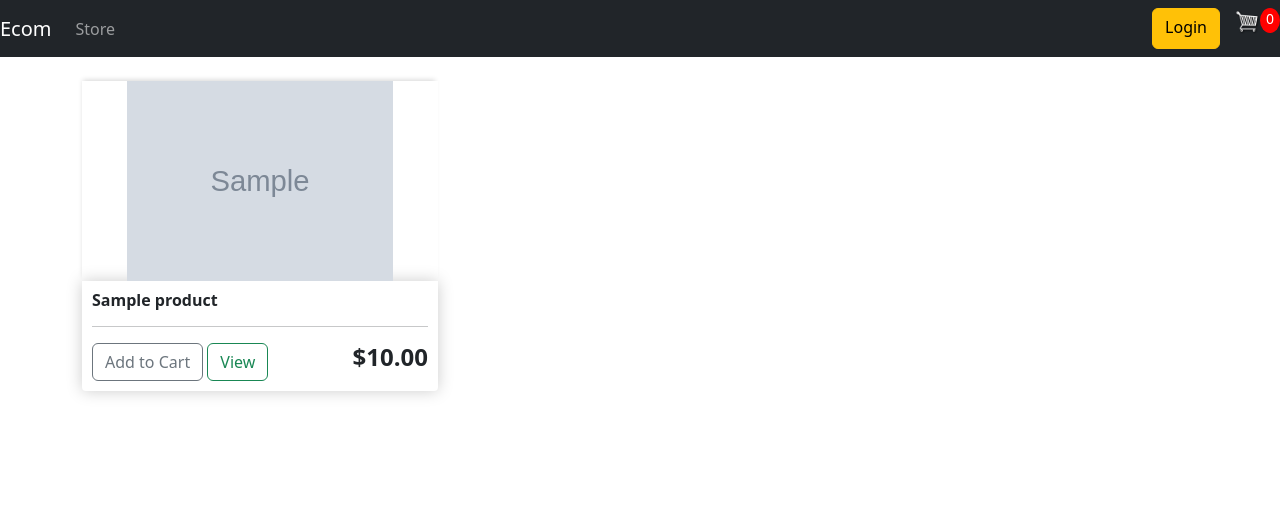
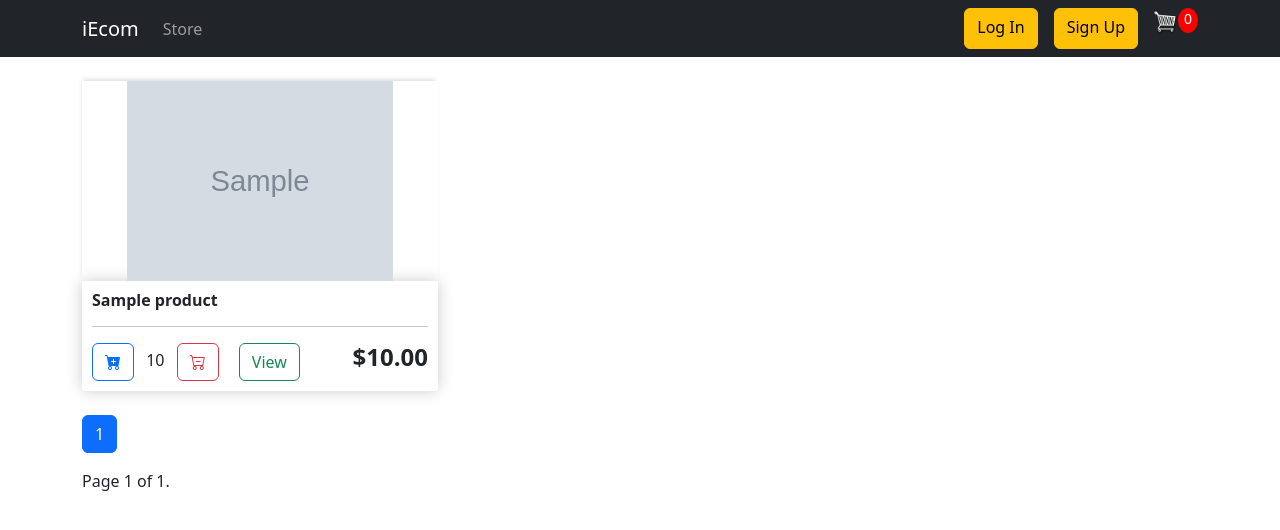
Before and after one commit to IM09112001/firsteccomerce, a Django app: page /store/ in a window 1280 px wide. Shown: the top 530 px of the page. Run offline with Django 5.2, Linux system fonts and the light colour scheme; tables that the repository leaves empty hold one stand-in row (values such as "Sample post"); grey boxes marked "Sample" are stand-in pictures; some libraries are stand-ins or nearby versions.

Commit message:
add some features

```diff
--- a/config/settings.py
+++ b/config/settings.py
@@ -25,7 +25,7 @@ BASE_DIR = Path(__file__).resolve().parent.parent
 SECRET_KEY = config('SECRET_KEY')
 
 # SECURITY WARNING: don't run with debug turned on in production!
-DEBUG = config('DEBUG', default=False, cast=bool)
+DEBUG = config('DEBUG', default=True, cast=bool)
 
 ALLOWED_HOSTS = ['*']
 
--- a/store/models.py
+++ b/store/models.py
@@ -5,6 +5,7 @@ class Customer(models.Model):
     user = models.OneToOneField(User, null=True, blank=True, on_delete=models.CASCADE)
     name = models.CharField(max_length=200, null=True)
     email = models.EmailField(max_length=200, null=True)
+    # profile_img = models.ImageField(verbose_name=)
 
     def __str__(self):
         return self.name
@@ -25,6 +26,12 @@ class Product(models.Model):
         except:
             url = ''
         return url
+
+    def get_quantity(self):
+        # Retrieve the total quantity of the product across all orders
+        order_items = OrderItem.objects.filter(product=self)
+        total_quantity = sum([item.quantity for item in order_items])
+        return total_quantity
 
 class Order(models.Model):
     customer = models.ForeignKey(Customer, on_delete=models.SET_NULL, null=True, blank=True)
--- a/store/urls.py
+++ b/store/urls.py
@@ -16,17 +16,25 @@ Including another URLconf
 """
 
 from django.urls import path
-from .views import StoreListView, cart, store, checkout, updateItem, proccessOrder
+from .views import StoreListView, cart, store, checkout, updateItem, proccessOrder, product_info, login_view, sign_up, sign_out
+from django.conf.urls import handler404
 
 app_name = 'store'
 
+handler404 = 'store.views.error_404'
 
 urlpatterns = [
-    path("", StoreListView.as_view(), name='list'),
+    path('', store, name="store"),
     path('store/', store, name="store"),
 	path('cart/', cart, name="cart"),
 	path('checkout/', checkout, name="checkout"),
 
+    path('login/', login_view, name='login'),
+    path('sign-up/', sign_up, name='sign_up'),
+    path('sign-out/', sign_out, name='sign_out'),
+
+    path('product/<int:product_id>/', product_info, name='product_info'),
+
 	path('update_item/', updateItem, name="update_item"),
 	path('process_order/', proccessOrder, name="process_order"),
 ]
--- a/store/views.py
+++ b/store/views.py
@@ -1,8 +1,11 @@
-from django.shortcuts import render
+from django.shortcuts import render, get_object_or_404, redirect
 from django.views.generic import TemplateView
 from django.http import JsonResponse
 import json
 import datetime
+from django.contrib.auth.forms import AuthenticationForm, UserCreationForm
+from django.contrib.auth import login, authenticate, logout
+from django.core.paginator import Paginator, EmptyPage, PageNotAnInteger
 
 from .models import *
 from .utils import cookieCart, cartData, guestOrder
@@ -13,10 +16,25 @@ class StoreListView(TemplateView):
 
 def store(request):
     data = cartData(request)
+    products = Product.objects.all()
+
+    items_per_page = request.GET.get('page_count') if request.GET.get('page_count') else 1
+    paginator = Paginator(products, items_per_page)
+
+    page = request.GET.get('page')
+
+    try:
+        # Get the corresponding page from the paginator
+        products = paginator.page(page)
+    except PageNotAnInteger:
+        # If page is not an integer, deliver the first page.
+        products = paginator.page(1)
+    except EmptyPage:
+        # If page is out of range, deliver the last page of results.
+        products = paginator.page(paginator.num_pages)
 
     cartItems = data['cartItems']
 
-    products = Product.objects.all()
     context = {
         'products':products,
         'cartItems': cartItems
@@ -42,6 +60,18 @@ def checkout(request):
 
     context = {'items':items, 'order':order, 'cartItems': cartItems}
     return render(request, 'checkout.html', context)
+
+def product_info(request, product_id):
+    data = cartData(request)
+
+    cartItems = data['cartItems']
+
+    product = get_object_or_404(Product, id=product_id)
+    context = {'cartItems': cartItems,'product': product}
+    return render(request, 'product_info.html', context)
+
+def error_404(request, exception):
+    return render(request, '404.html', status=404)
 
 def updateItem(request):
     data = json.loads(request.body)
@@ -103,3 +133,32 @@ def proccessOrder(request):
     order.save()
 
     return JsonResponse('Payment submitted...', safe=False)
+
+def login_view(request):
+    if request.method == 'POST':
+        form = AuthenticationForm(request, request.POST)
+        if form.is_valid():
+            username = form.cleaned_data.get('username')
+            password = form.cleaned_data.get('password')
+            user = authenticate(username=username, password=password)
+            if user:
+                login(request, user)
+                return redirect('store:store')
+    else:
+        form = AuthenticationForm()
+    return render(request, 'login.html', {'form': form})
+
+def sign_up(request):
+    if request.method == 'POST':
+        form = UserCreationForm(request.POST)
+        if form.is_valid():
+            user = form.save()
+            login(request, user)
+            return redirect('store:store')
+    else:
+        form = UserCreationForm()
+    return render(request, 'sign_up.html', {'form': form})
+
+def sign_out(request):
+    logout(request)
+    return redirect('store:store')
--- a/templates/layouts/navbar.html
+++ b/templates/layouts/navbar.html
@@ -1,7 +1,8 @@
 {% load static %}
 
 <nav class="navbar navbar-expand-lg navbar-dark bg-dark mb-4">
-  <a class="navbar-brand" href="{% url 'store:store' %}">Ecom</a>
+  <div class="container">
+  <a class="navbar-brand" href="{% url 'store:store' %}">iEcom</a>
   <button class="navbar-toggler" type="button" data-toggle="collapse" data-target="#navbarSupportedContent" aria-controls="navbarSupportedContent" aria-expanded="false" aria-label="Toggle navigation">
     <span class="navbar-toggler-icon"></span>
   </button>
@@ -15,14 +16,28 @@
     </ul>
 
     <div class="form-inline my-2 my-lg-0 d-flex">
-     	<a href="#"class="btn btn-warning">Login</a>
+      {% if user.is_authenticated %}
+      <a href="{% url 'store:sign_out' %}" class="btn btn-warning me-5">Sign Out</a>
 
-     	<a href="{% url 'store:cart' %}">
-    		<img id="cart-icon" src="{% static 'main/img/cart.png' %}">
-    	</a>
-    	<p id="cart-total">{{ cartItems }}</p>
+        {% if user.profile.image %}
+          <img src="{{ user.profile.image.url }}" alt="Profile Image">
+        {% else %}
+        <svg xmlns="http://www.w3.org/2000/svg" width="35" height="35" fill="currentColor" class="bi bi-person-circle text-light" viewBox="0 0 16 16">
+          <path d="M11 6a3 3 0 1 1-6 0 3 3 0 0 1 6 0z"/>
+          <path fill-rule="evenodd" d="M0 8a8 8 0 1 1 16 0A8 8 0 0 1 0 8zm8-7a7 7 0 0 0-5.468 11.37C3.242 11.226 4.805 10 8 10s4.757 1.225 5.468 2.37A7 7 0 0 0 8 1z"/>
+        </svg>
+        {% endif %}
+      {% else %}
+          <a href="{% url 'store:login' %}" class="btn btn-warning me-3">Log In</a>
+          <a href="{% url 'store:sign_up' %}" class="btn btn-warning">Sign Up</a>
+      {% endif %}
 
-    </div>
+      <a href="{% url 'store:cart' %}">
+          <img id="cart-icon" src="{% static 'main/img/cart.png' %}">
+      </a>
+      <p id="cart-total">{{ cartItems }}</p>
+  </div>
 
   </div>
+</div>
 </nav>
--- a/templates/store.html
+++ b/templates/store.html
@@ -5,7 +5,7 @@
 <div class="row">
     {% for product in products %}
 
-    <div class="col-lg-4 mb-4">
+    <div class="col-lg-4 col-md-6 mb-4">
         <div class="thumbnail">
             {% if product.image %}
             <img src="{{ product.imageURL }}">
@@ -17,8 +17,16 @@
             <h6><strong>{{ product.name }}</strong></h6>
             <hr>
 
-            <button data-product="{{ product.id }}" data-action="add" class="btn btn-outline-secondary add-btn update-cart">Add to Cart</button>
-            <a class="btn btn-outline-success" href="#">View</a>
+            <button data-product="{{ product.id }}" data-action="add"
+                class="btn btn-outline-primary add-btn update-cart me-2">
+                <i class="bi bi-cart-plus-fill"></i>
+            </button>
+            {{ product.get_quantity }}
+            <button data-product="{{ product.id }}" data-action="remove"
+                class="btn btn-outline-danger remove-btn update-cart ms-2">
+                <i class="bi bi-cart-dash"></i>
+            </button>
+            <a class="btn btn-outline-success ms-3" href="{% url 'store:product_info' product.id %}">View</a>
             <h4 style="display: inline-block; float: right"><strong>${{ product.price|floatformat:2 }}</strong></h4>
 
         </div>
@@ -27,4 +35,61 @@
     {% endfor %}
 </div>
 
+<!-- <div class="pagination">
+    <span class="step-links">
+        {% if products.has_previous %}
+            <a href="?page=1">&laquo; first</a>
+            <a href="?page={{ products.previous_page_number }}">previous</a>
+        {% endif %}
+
+        <span class="current">
+            Page {{ products.number }} of {{ products.paginator.num_pages }}.
+        </span>
+
+        {% if products.has_next %}
+            <a href="?page={{ products.next_page_number }}">next</a>
+            <a href="?page={{ products.paginator.num_pages }}">last &raquo;</a>
+        {% endif %}
+    </span>
+  </div> -->
+
+<nav aria-label="Page navigation example">
+    <ul class="pagination">
+        {% if products.has_previous %}
+        <li class="page-item">
+            <a href="?page=1">first</a>
+        </li>
+        <li class="page-item">
+            <a class="page-link" href="?page={{ products.previous_page_number }}" aria-label="Previous">
+                <span aria-hidden="true">&laquo;</span>
+            </a>
+        </li>
+        {% endif %}
+
+        {% for i in products.paginator.page_range %}
+        {% if products.number == i %}
+        <li class="page-item"><span class="page-link active" class="current">{{ i }}</span></li>
+        {% else %}
+        <li class="page-item"><a class="page-link" href="?page={{ i }}">{{ i }}</a></li>
+        {% endif %}
+        {% endfor %}
+
+
+        {% if products.has_next %}
+        <li class="page-item">
+            <a class="page-link" href="?page={{ products.next_page_number }}" aria-label="Next">
+                <span aria-hidden="true">&raquo;</span>
+            </a>
+        </li>
+        <li class="page-item">
+            <a href="?page={{ products.paginator.num_pages }}">last</a>
+        </li>
+        {% endif %}
+    </ul>
+
+    <span class="current">
+        Page {{ products.number }} of {{ products.paginator.num_pages }}.
+    </span>
+</nav>
+
 {% endblock content %}
```
Also changed, not shown: templates/404_page.html (added, +8 -0 lines), templates/login.html (added, +10 -0 lines), templates/product_info.html (added, +25 -0 lines), templates/sign_up.html (added, +10 -0 lines), store/migrations/0005_alter_customer_email_alter_product_price.py (added).
